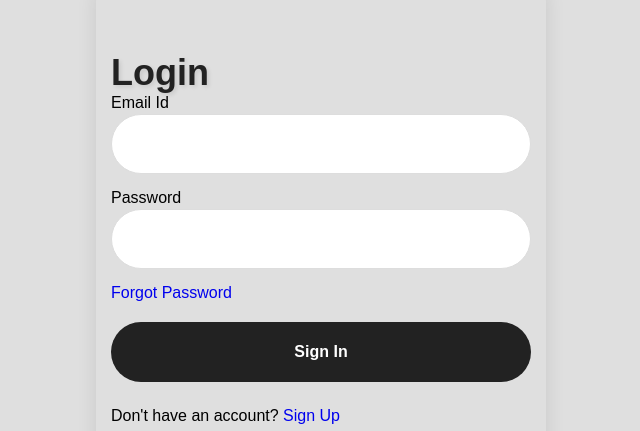
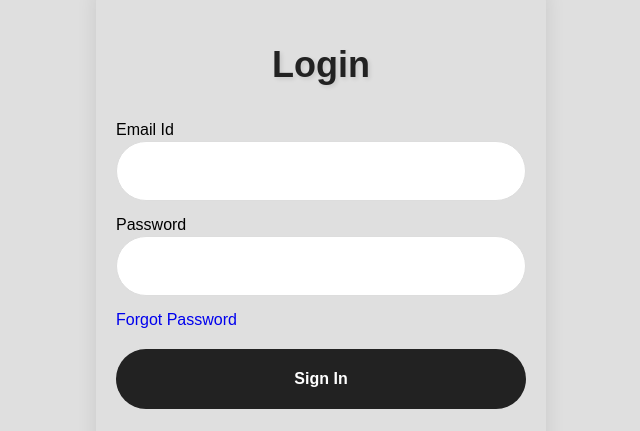
Before and after one commit to Zilean12/Capstone-Project, a plain HTML site: page index.html in a window 1280 px wide. Shown: the part 123-554 px from the top of the page, without its empty margins (319-959 px from the left). Drawn offline with Linux system fonts and the light colour scheme; no server answers.

Commit message:
Update login.css
Signed-off-by: Aryan Sharma <aryan.sharma21@st.niituniversity.in>

```diff
--- a/login.css
+++ b/login.css
@@ -21,10 +21,11 @@ body {
     display: flex;
     justify-content: center;
     flex-direction: column;
-     width: 450px;
+    width: 450px;
     height: 580px;
-    padding: 15px;
-} */
+    padding: 20px;
+}
+
 /* Styling the header in the login box */
 .login-header {
     text-align: center;
```
